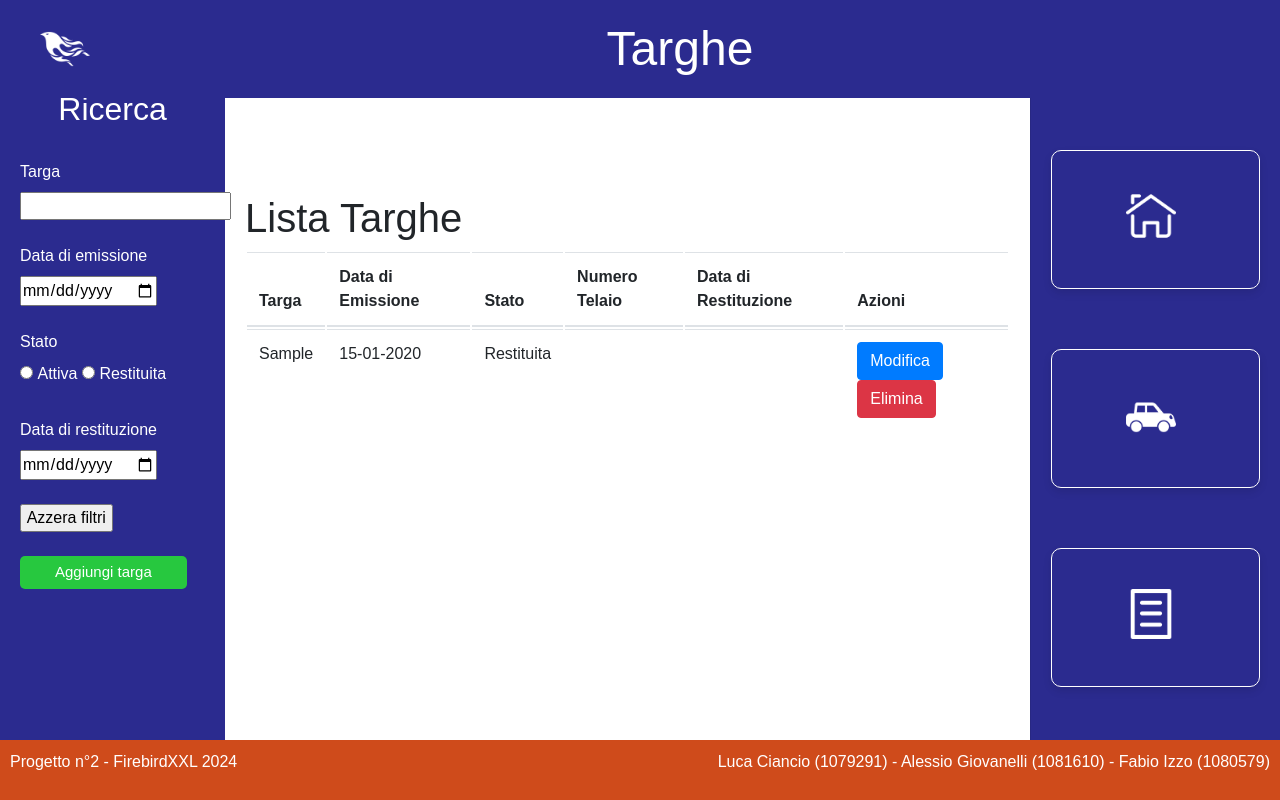
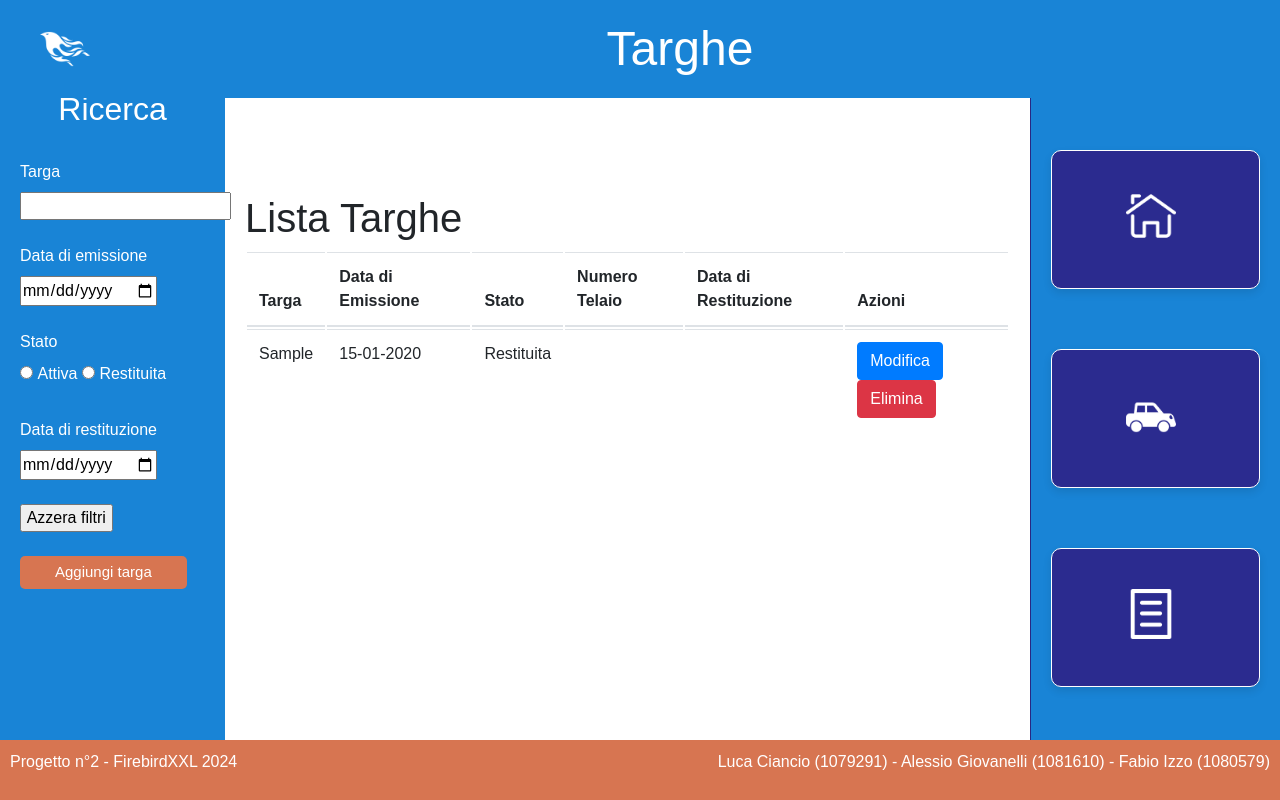
Before and after one commit to agiovanelli/FirebirdXXL, a Django app: page /targa/ in a window 1280 px wide. Run offline with Django 5.2, Linux system fonts and the light colour scheme; tables that the repository leaves empty hold one stand-in row (values such as "Sample post"); some libraries are stand-ins or nearby versions.

Commit message:
modifiche

```diff
--- a/hello/static/hello/css/style.css
+++ b/hello/static/hello/css/style.css
@@ -17,7 +17,7 @@ body {
 
 /* Header Styles */
 header {
-    background-color: rgb(43, 43, 143) !important;
+    background-color: rgb(25, 132, 214) !important;
     color: white !important;
     padding: 20px;
     position: relative;
@@ -32,6 +32,7 @@ header {
     justify-content: center;
     width: 100%;
 }
+
 
 #cambiologo {
     position: relative;
@@ -110,7 +111,7 @@ header {
 
 /* Sidebar Styles */
 #filtro {
-    background-color: rgb(43, 43, 143) !important;
+    background-color: rgb(25, 132, 214) !important;
     color: white !important;
     padding: 20px;
     width: 225px;
@@ -142,9 +143,13 @@ header {
     margin-bottom: 0;
 }
 
+.buttonP {
+    background-color: rgb(215, 117, 81);
+}
+
 /* Navigation Styles */
 nav {
-    background-color: rgb(43, 43, 143) !important;
+    background-color: rgb(25, 132, 214) !important;
     color: white !important;
     padding: 20px;
     width: 250px;
@@ -258,7 +263,7 @@ nav .centrato h2 {
 
 /* Footer Styles */
 footer {
-    background-color: rgb(207, 75, 27) !important;
+    background-color: rgb(215, 117, 81) !important;
     color: white !important;
     padding: 10px;
     text-align: center;
--- a/hello/templates/hello/footer.html
+++ b/hello/templates/hello/footer.html
@@ -9,7 +9,6 @@
     <title>Footer</title>
     {% load static %}
     <link rel="stylesheet" href="{% static 'hello/css/style.css' %}">
-    <!--qui metti i css e js bootstrap, con la stessasintassi cambi solo il percorso e il nome del file-->
 </head>
 
 <body>
--- a/hello/templates/hello/home.html
+++ b/hello/templates/hello/home.html
@@ -10,9 +10,11 @@
     {% load static %}
     <link rel="stylesheet" href="https://stackpath.bootstrapcdn.com/bootstrap/4.5.2/css/bootstrap.min.css">
     <link rel="stylesheet" href="{% static 'hello/css/style.css' %}">
+    <link rel="stylesheet" href="https://cdn.jsdelivr.net/npm/sweetalert2@11/dist/sweetalert2.min.css">
     <script src="https://code.jquery.com/jquery-3.5.1.slim.min.js"></script>
     <script src="https://cdn.jsdelivr.net/npm/@popperjs/core@2.5.4/dist/umd/popper.min.js"></script>
     <script src="https://stackpath.bootstrapcdn.com/bootstrap/4.5.2/js/bootstrap.min.js"></script>
+    <script src="https://cdn.jsdelivr.net/npm/sweetalert2@11/dist/sweetalert2.all.min.js"></script>
 </head>
 
 <body>
```
